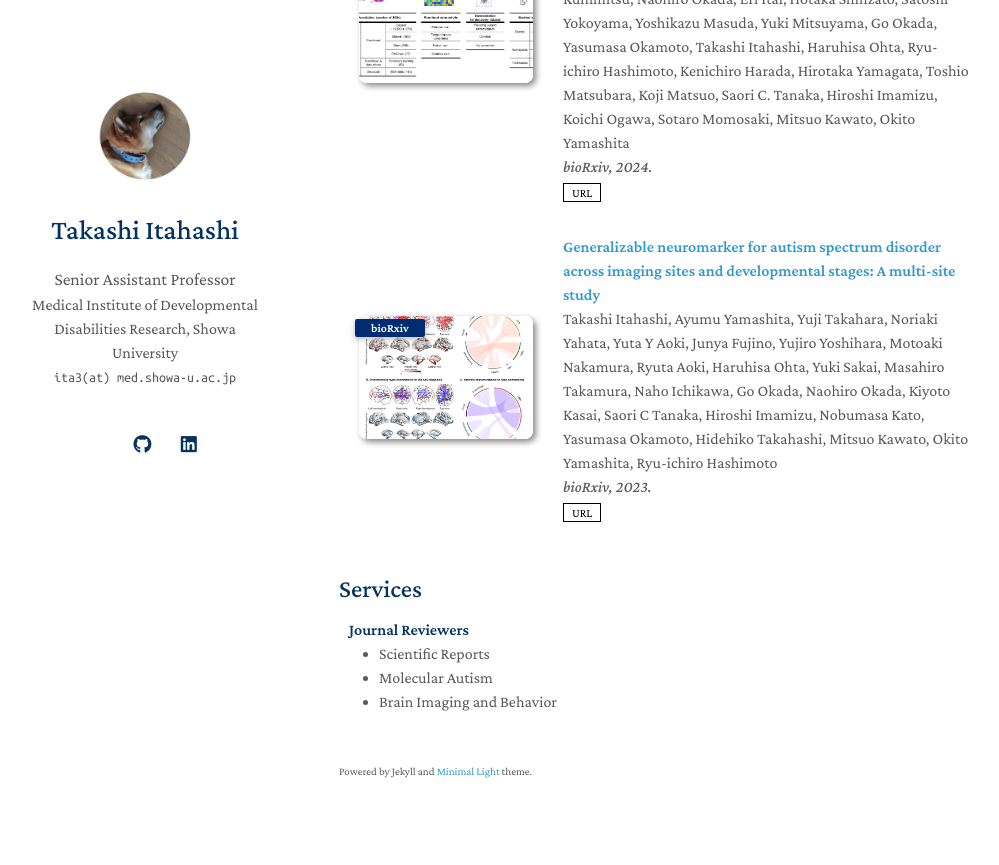
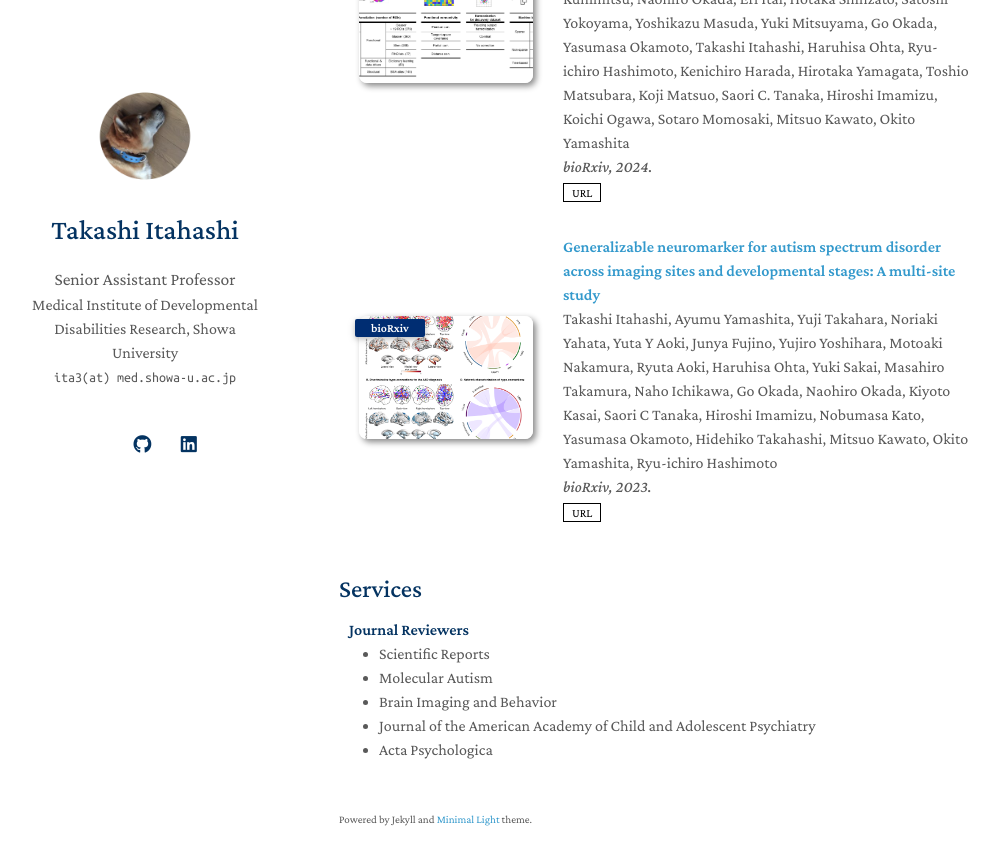
Before and after one commit to italab03/italab03.github.io, a Jekyll site: the page built from index.md, in a window 1280 px wide and 900 px high, scrolled down 1548 px. Shown: the top 865 px of the window, without its empty margins (131-1130 px from the left). Built offline with Jekyll 4.4.1, drawn with Linux system fonts in a browser that asks for light colours; nearby versions of some CDN libraries; a style sheet for code colours, icons or effects is not loaded; our own code applies the rules of GitHub Pages for plain Markdown files.

Commit message:
Add files via upload

```diff
--- a/_includes/services.md
+++ b/_includes/services.md
@@ -5,4 +5,6 @@
   <li>Scientific Reports</li>
   <li>Molecular Autism</li>
   <li>Brain Imaging and Behavior</li>
+  <li>Journal of the American Academy of Child and Adolescent Psychiatry</li>
+  <li>Acta Psychologica</li>
 </ul>
```
Also changed, not shown: 1 other file.
